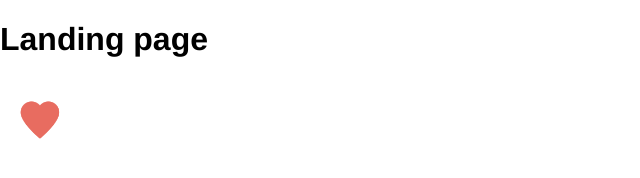
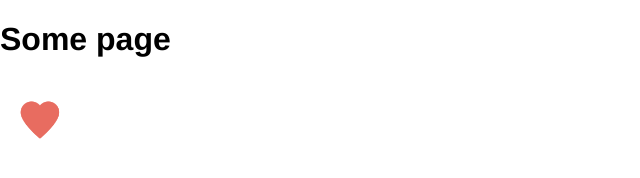
Before and after one commit to NasMDow/landing, a plain HTML site: page index.html in a window 1280 px wide. Shown: the whole page, without its empty margins (0-640 px from the left). Drawn offline with Linux system fonts and the light colour scheme.

Commit message:
change page title, h1

```diff
--- a/index.html
+++ b/index.html
@@ -2,11 +2,11 @@
 <html>
 <head>
   <meta charset="utf-8">
-  <title>Landing</title>
+  <title>Some page</title>
   <link rel="stylesheet" type="text/css" href="style.css">
 </head>
 <body>
-<h1>Landing page</h1>
+<h1>Some page</h1>
 <img id="image" src="heart.png">
 </body>
 </html>
```
